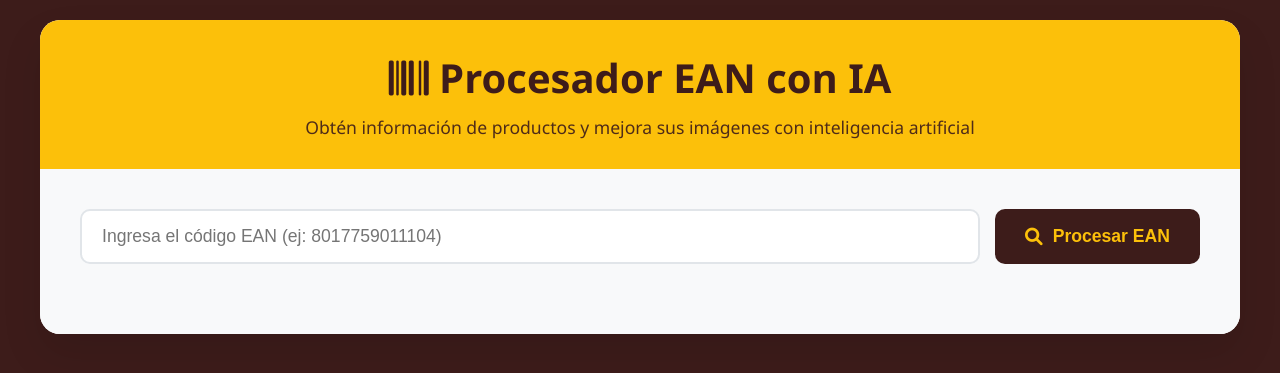
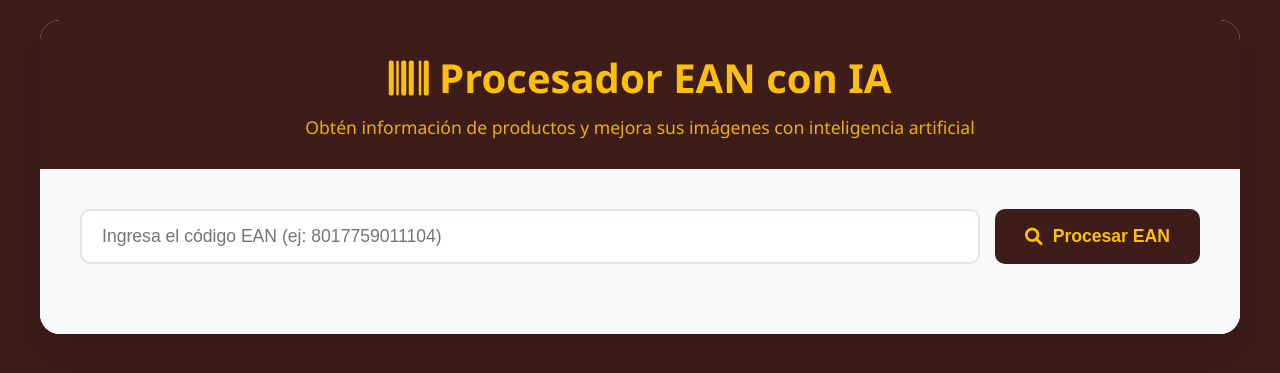
Before and after one commit to DiegoDok7/hiperalia-ean-processing, a Flask app: page / in a window 1280 px wide. Shown: the top 373 px of the page. Run offline with Flask 3, Linux system fonts and the light colour scheme.

Commit message:
Ajustar header: fondo #3d1c1a con texto #fcc00a

```diff
--- a/scripts/web_app/templates/index.html
+++ b/scripts/web_app/templates/index.html
@@ -30,8 +30,8 @@
         }
 
         .header {
-            background: #fcc00a;
-            color: #3d1c1a;
+            background: #3d1c1a;
+            color: #fcc00a;
             padding: 30px;
             text-align: center;
         }
```
